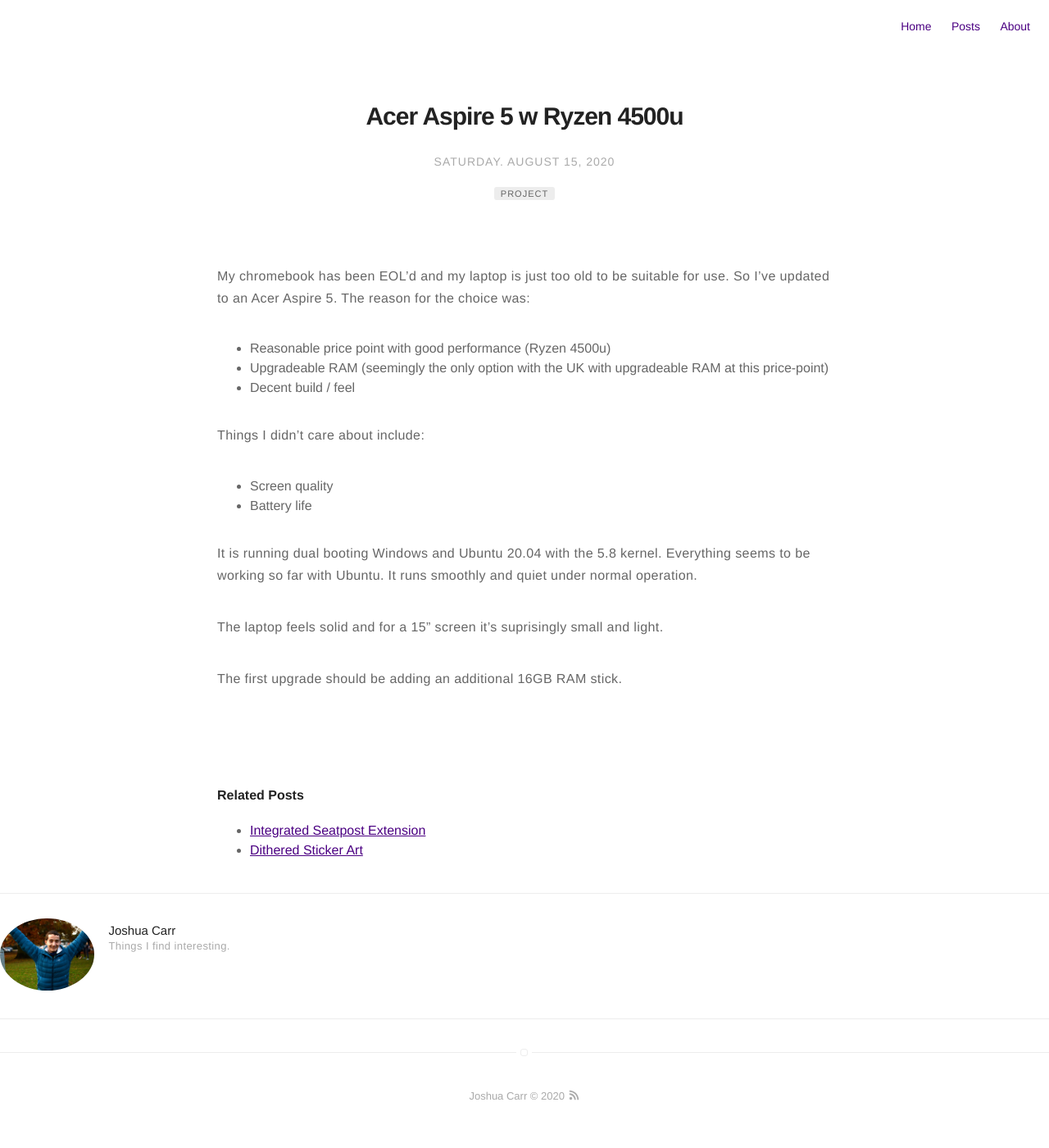
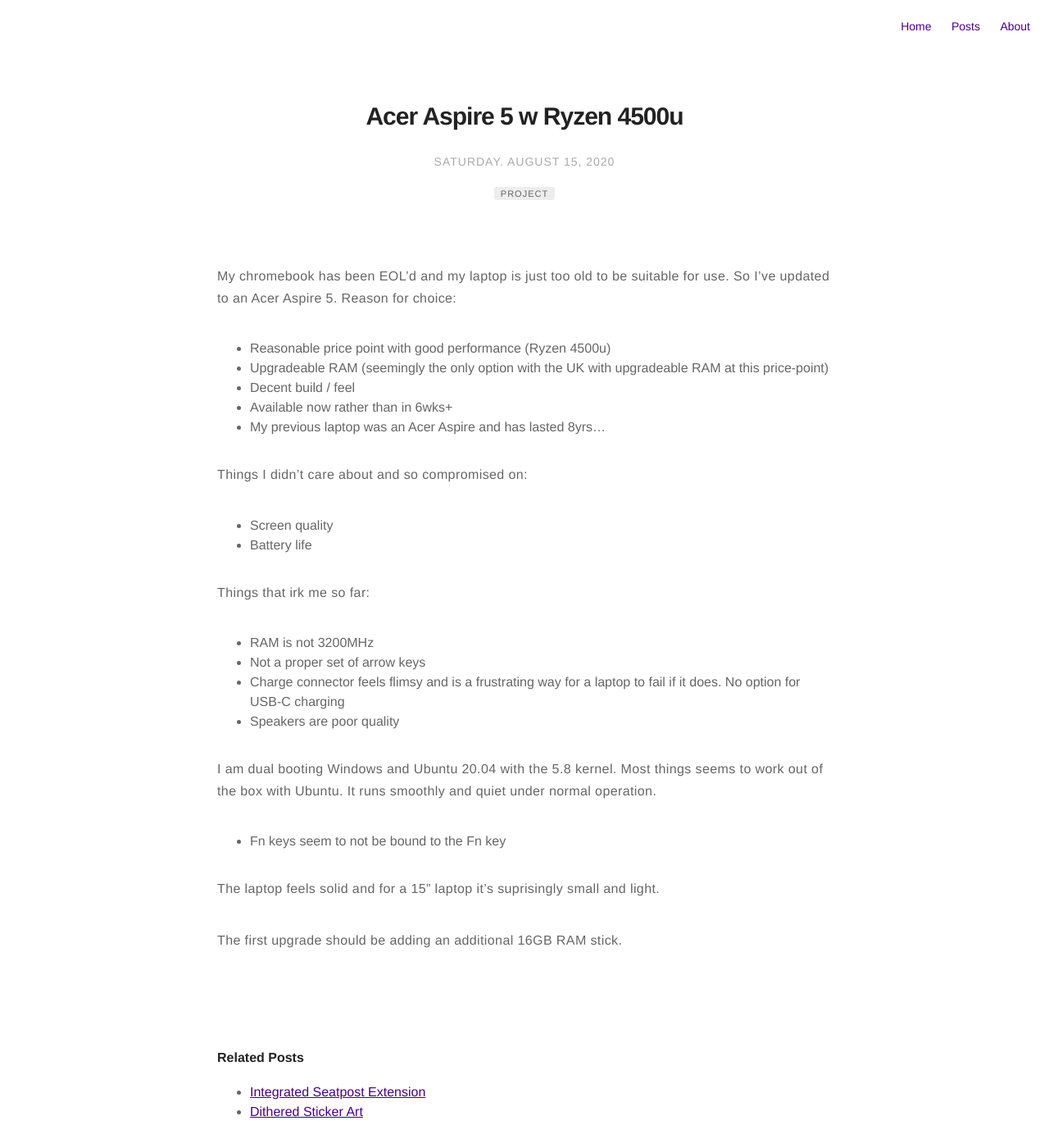
Before and after one commit to jc782/jc782.github.io, a Jekyll site: the page built from _posts/2020-08-15-Acer-aspire-review.markdown, in a window 1280 px wide and 1400 px high. Shown: the whole window at 82% size. Built offline with Jekyll 4.4.1, drawn with Linux system fonts in a browser that asks for light colours.

```diff
--- a/_posts/2020-08-15-Acer-aspire-review.markdown
+++ b/_posts/2020-08-15-Acer-aspire-review.markdown
@@ -12,17 +12,27 @@ description: Notes on my new laptop.
 published: true
 ---
 
-My chromebook has been EOL'd and my laptop is just too old to be suitable for use. So I've updated to an Acer Aspire 5. The reason for the choice was:
+My chromebook has been EOL'd and my laptop is just too old to be suitable for use. So I've updated to an Acer Aspire 5. Reason for choice:
 * Reasonable price point with good performance (Ryzen 4500u)
 * Upgradeable RAM (seemingly the only option with the UK with upgradeable RAM at this price-point)
 * Decent build / feel
+* Available now rather than in 6wks+
+* My previous laptop was an Acer Aspire and has lasted 8yrs...
 
-Things I didn't care about include:
+Things I didn't care about and so compromised on:
 * Screen quality
 * Battery life
 
-It is running dual booting Windows and Ubuntu 20.04 with the 5.8 kernel. Everything seems to be working so far with Ubuntu. It runs smoothly and quiet under normal operation.
+Things that irk me so far:
+* RAM is not 3200MHz
+* Not a proper set of arrow keys
+* Charge connector feels flimsy and is a frustrating way for a laptop to fail if it does. No option for USB-C charging
+* Speakers are poor quality
 
-The laptop feels solid and for a 15" screen it's suprisingly small and light.
+I am dual booting Windows and Ubuntu 20.04 with the 5.8 kernel. Most things seems to work out of the box with Ubuntu. It runs smoothly and quiet under normal operation.
+* Fn keys seem to not be bound to the Fn key
+
+
+The laptop feels solid and for a 15" laptop it's suprisingly small and light.
 
 The first upgrade should be adding an additional 16GB RAM stick.
```
Also changed, not shown: _posts/2020-04-06-BookReviews.markdown (+9 -0 lines).
